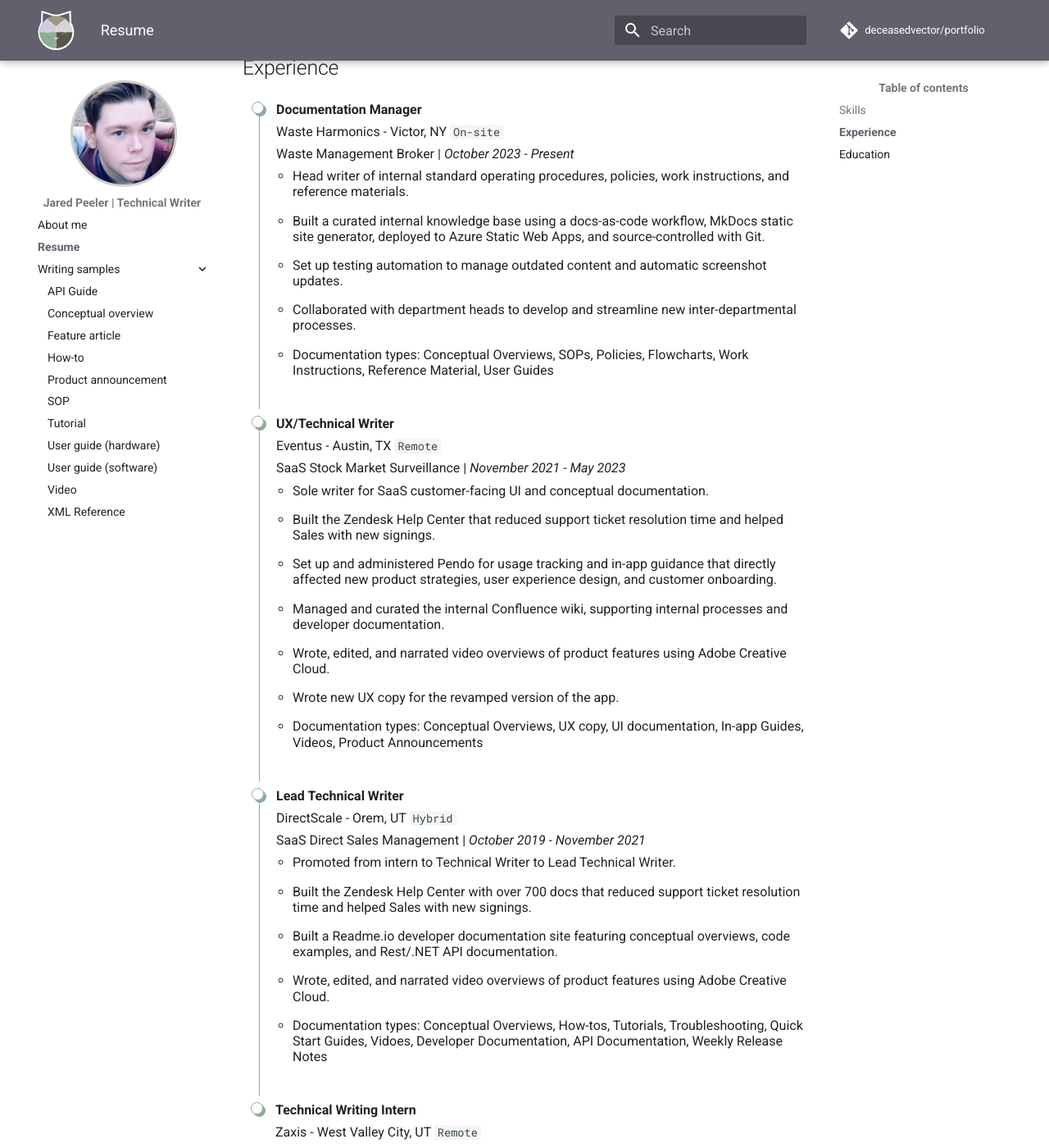
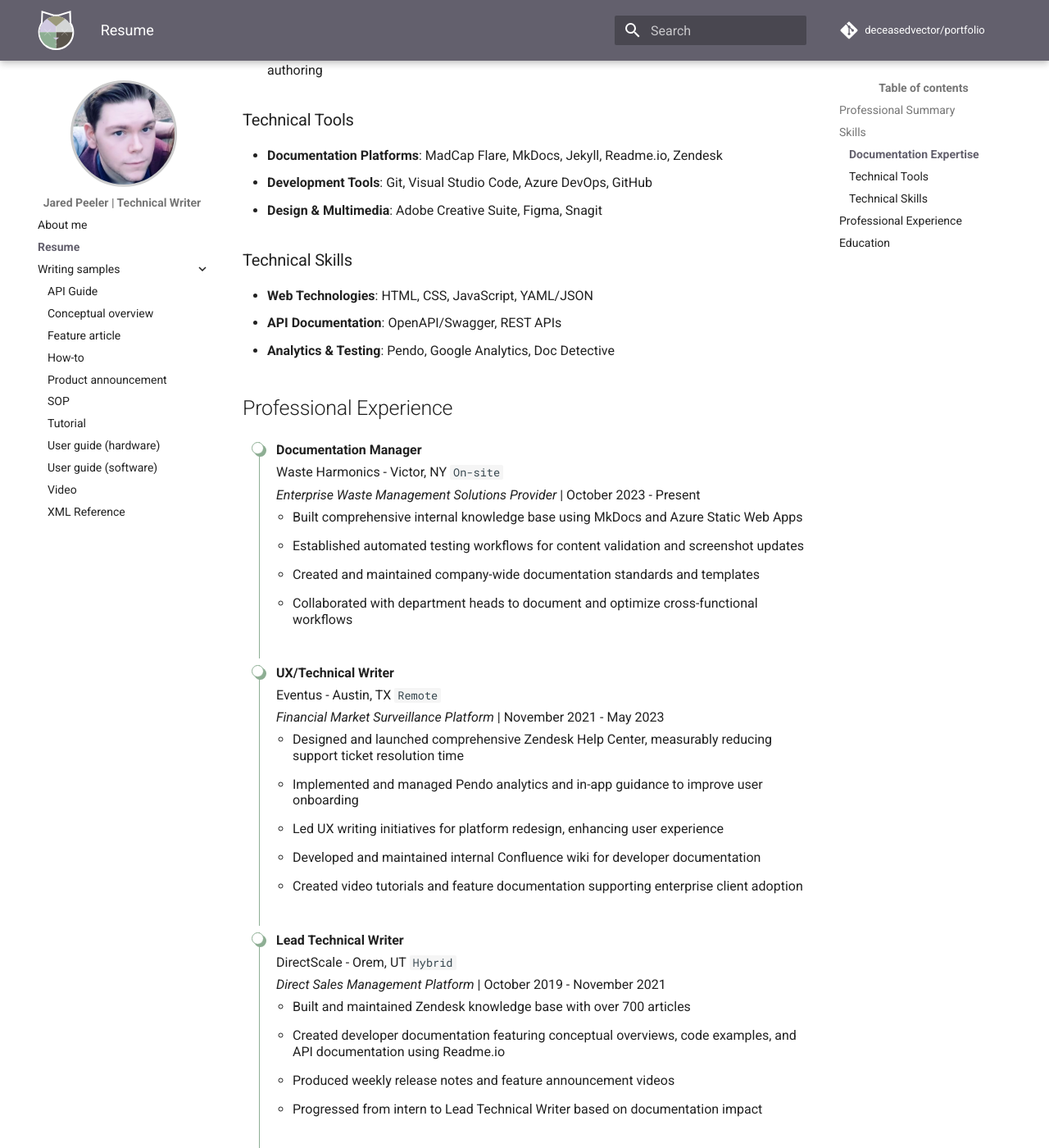
Before and after one commit to deceasedvector/portfolio, an MkDocs documentation site: the page built from docs/resume.md, in a window 1280 px wide and 1400 px high, scrolled down 722 px. Shown: the whole window at 82% size. Built offline with MkDocs 1.6.1 and Material for MkDocs 9.7.7, drawn with Linux system fonts in a browser that asks for light colours; comment, search, counter and statistics services are not loaded; some of the changed text lies outside the part shown.

Commit message:
Improved resume.md

```diff
--- a/docs/resume.md
+++ b/docs/resume.md
@@ -6,61 +6,36 @@
 
 [:fontawesome-regular-file-pdf: Download Resume](assets/pdfs/JaredPeeler_Resume_2024.pdf){ .md-button }
 
+- Email: jaredpeeler@gmail.com
+- Phone: 1-336-501-8802
+- Location: Rochester, NY
+- LinkedIn: linkedin.com/in/jaredpeeler
+
+## Professional Summary
+
+Technical writing leader with 5+ years of experience creating user-centered documentation for SaaS platforms, APIs, and enterprise software. Proven track record of implementing modern documentation workflows that reduce support burden and accelerate user adoption.
+
 ## Skills
 
-=== "General"
+### Documentation Expertise
 
-    - Visual communication
-    - Clear/concise communication
-    - Audience analysis
-    - Research
-    - Testing/Quality assurance
-    - Project management
-    - Docs-as-code workflow
-    - Accessibility principles
-    - Graphic design
-    - Structured authoring
+- **Technical Writing**: API documentation, user guides, SOPs, release notes, UX copy
+- **Content Strategy**: Information architecture, style guides, docs-as-code workflows
+- **Core Competencies**: Visual communication, audience analysis, accessibility, structured authoring
 
-=== "Tools"
+### Technical Tools
 
-    - Snagit
-    - Markdown
-    - AsciiDoc
-    - Zendesk
-    - Salesforce
-    - Figma
-    - Adobe Creative Suite
-    - MadCap Flare
-    - MkDocs
-    - Jekyll
-    - Jira/Confluence
-    - Visual Studio Code
-    - Azure DevOps
-    - GitHub
-    - Pendo
-    - Google Analytics
-    - Doc Detective
-    - Readme
+- **Documentation Platforms**: MadCap Flare, MkDocs, Jekyll, Readme.io, Zendesk
+- **Development Tools**: Git, Visual Studio Code, Azure DevOps, GitHub
+- **Design & Multimedia**: Adobe Creative Suite, Figma, Snagit
 
-=== "Programmatic"
+### Technical Skills
 
-    - Command-line Git
-    - JavaScript
-    - CI/CD
-    - HTML
-    - CSS
-    - YAML/JSON
-    - OpenAPI/Swagger
+- **Web Technologies**: HTML, CSS, JavaScript, YAML/JSON
+- **API Documentation**: OpenAPI/Swagger, REST APIs
+- **Analytics & Testing**: Pendo, Google Analytics, Doc Detective
 
-=== "Markup"
-
-    - Markdown
-    - AsciiDoc
-    - DITA
-    - reStructuredText
-    - Mermaid
-
-## Experience
+## Professional Experience
 
 <div class="sessions" markdown>
 
@@ -68,53 +43,45 @@
 
     Waste Harmonics - Victor, NY `On-site`
 
-    Waste Management Broker | *October 2023 - Present*
+    *Enterprise Waste Management Solutions Provider* | October 2023 - Present
 
-    - Head writer of internal standard operating procedures, policies, work instructions, and reference materials.
-    - Built a curated internal knowledge base using a docs-as-code workflow, MkDocs static site generator, deployed to Azure Static Web Apps, and source-controlled with Git.
-    - Set up testing automation to manage outdated content and automatic screenshot updates.
-    - Collaborated with department heads to develop and streamline new inter-departmental processes.
-    - Documentation types: Conceptual Overviews, SOPs, Policies, Flowcharts, Work Instructions, Reference Material, User Guides
-
+    - Built comprehensive internal knowledge base  using MkDocs and Azure Static Web Apps
+    - Established automated testing workflows for content validation and screenshot updates
+    - Created and maintained company-wide documentation standards and templates
+    - Collaborated with department heads to document and optimize cross-functional workflows
 
 - **UX/Technical Writer**
 
     Eventus - Austin, TX `Remote`
 
-    SaaS Stock Market Surveillance | *November 2021 - May 2023*
+    *Financial Market Surveillance Platform* | November 2021 - May 2023
 
-    - Sole writer for SaaS customer-facing UI and conceptual documentation.
-    - Built the Zendesk Help Center that reduced support ticket resolution time and helped Sales with new signings.
-    - Set up and administered Pendo for usage tracking and in-app guidance that directly affected new product strategies, user experience design, and customer onboarding.
-    - Managed and curated the internal Confluence wiki, supporting internal processes and developer documentation.
-    - Wrote, edited, and narrated video overviews of product features using Adobe Creative Cloud.
-    - Wrote new UX copy for the revamped version of the app.
-    - Documentation types: Conceptual Overviews, UX copy, UI documentation, In-app Guides, Videos, Product Announcements
-
+    - Designed and launched comprehensive Zendesk Help Center, measurably reducing support ticket resolution time
+    - Implemented and managed Pendo analytics and in-app guidance to improve user onboarding
+    - Led UX writing initiatives for platform redesign, enhancing user experience
+    - Developed and maintained internal Confluence wiki for developer documentation
+    - Created video tutorials and feature documentation supporting enterprise client adoption
 
 - **Lead Technical Writer**
 
     DirectScale - Orem, UT `Hybrid`
 
-    SaaS Direct Sales Management | *October 2019 - November 2021*
+    *Direct Sales Management Platform* | October 2019 - November 2021
 
-    - Promoted from intern to Technical Writer to Lead Technical Writer.
-    - Built the Zendesk Help Center with over 700 docs that reduced support ticket resolution time and helped Sales with new signings.
-    - Built a Readme.io developer documentation site featuring conceptual overviews, code examples, and Rest/.NET API documentation.
-    - Wrote, edited, and narrated video overviews of product features using Adobe Creative Cloud.
-    - Documentation types: Conceptual Overviews, How-tos, Tutorials, Troubleshooting, Quick Start Guides, Vidoes, Developer Documentation, API Documentation, Weekly Release Notes
-
+    - Built and maintained Zendesk knowledge base with over 700 articles
+    - Created developer documentation featuring conceptual overviews, code examples, and API documentation using Readme.io
+    - Produced weekly release notes and feature announcement videos
+    - Progressed from intern to Lead Technical Writer based on documentation impact
 
 - **Technical Writing Intern**
 
     Zaxis - West Valley City, UT `Remote`
 
-    Medical Device Manufacturer | *May 2018 - August 2018*
+    *Medical Device Manufacturer* | May 2018 - August 2018
 
-    - Wrote, designed, and published a user guide for a new device launch.
-    - Interviewed engineers, managers, and marketing to get expert information.
-    - Documentation types: User Guide
-
+    - Created user documentation for new medical device launch
+    - Collaborated with engineering and marketing teams to gather technical requirements
+    - Delivered comprehensive user guide meeting product launch deadlines
 
 </div>
 
```
